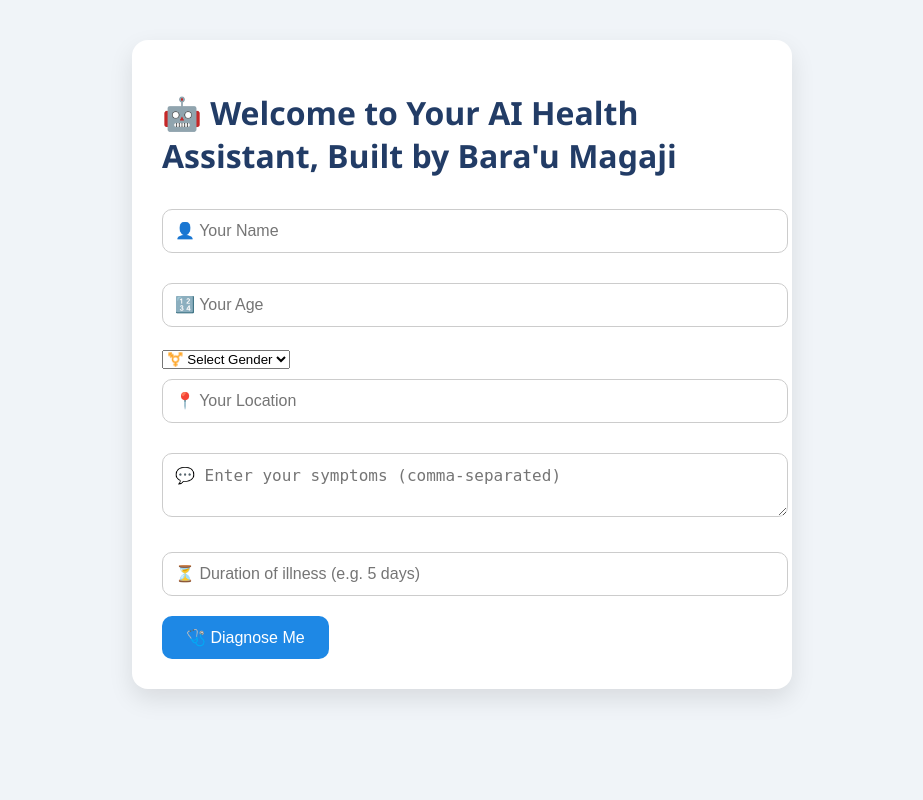
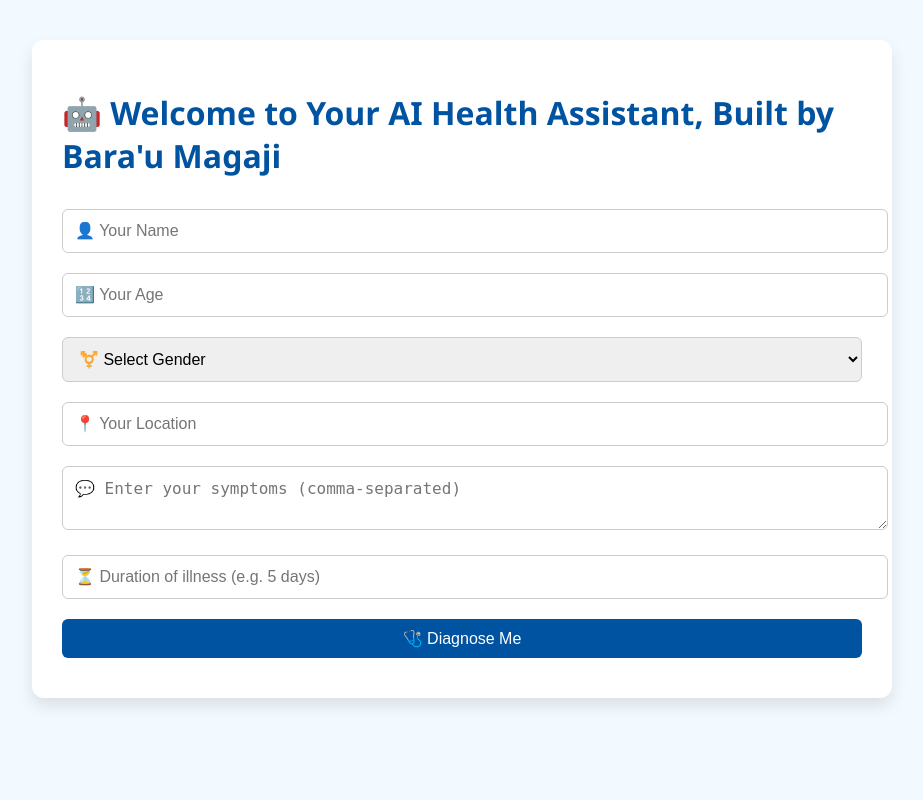
Before and after one commit to jammel001/healthHERO, a Flask app: page / in a window 1280 px wide. Shown: the whole page, without its empty margins (178-1101 px from the left). Run offline with Flask 3, Linux system fonts and the light colour scheme; parts of the project's set-up code (start-up, migrations or seed data) failed here and were passed over.

Commit message:
Update style.css

```diff
--- a/static/style.css
+++ b/static/style.css
@@ -1,62 +1,46 @@
-/* ✅ File: static/style.css */
 body {
-  font-family: "Segoe UI", Tahoma, Geneva, Verdana, sans-serif;
-  background-color: #f0f4f8;
+    font-family: 'Segoe UI', sans-serif;
+    background-color: #f2f9ff;
+    color: #222;
     margin: 0;
     padding: 0;
-  display: flex;
-  justify-content: center;
-  align-items: flex-start;
-  min-height: 100vh;
 }
 
 .container {
-  background: #ffffff;
-  margin-top: 40px;
+    max-width: 800px;
+    margin: 40px auto;
+    background: #fff;
     padding: 30px;
-  border-radius: 16px;
-  box-shadow: 0 10px 25px rgba(0, 0, 0, 0.1);
-  width: 90%;
-  max-width: 600px;
+    border-radius: 12px;
+    box-shadow: 0 8px 16px rgba(0,0,0,0.1);
 }
 
 h1, h2, h3 {
-  color: #223c66;
+    color: #0053a0;
 }
 
-input, textarea {
+form input, form textarea, form select, form button {
     width: 100%;
     padding: 12px;
-  margin-top: 10px;
-  margin-bottom: 20px;
+    margin: 10px 0;
     border: 1px solid #ccc;
-  border-radius: 10px;
+    border-radius: 6px;
     font-size: 16px;
 }
 
-button, .button {
-  background-color: #1e88e5;
+form button, .button {
+    background-color: #0053a0;
     color: white;
-  padding: 12px 24px;
+    border: none;
+    padding: 10px 16px;
+    border-radius: 6px;
+    cursor: pointer;
     text-align: center;
+    text-decoration: none;
+    display: inline-block;
     font-size: 16px;
-  border: none;
-  border-radius: 10px;
-  cursor: pointer;
-  display: inline-block;
-  text-decoration: none;
 }
 
-.card {
-  background-color: #f9f9ff;
-  border: 1px solid #dbe1f1;
-  border-radius: 12px;
-  padding: 20px;
-  margin-bottom: 20px;
+form button:hover, .button:hover {
+    background-color: #0077cc;
 }
-
-.motivation {
-  font-style: italic;
-  color: #1a73e8;
-  margin-top: 20px;
-}
```
Lines whose indentation alone changed are shown as unchanged.
